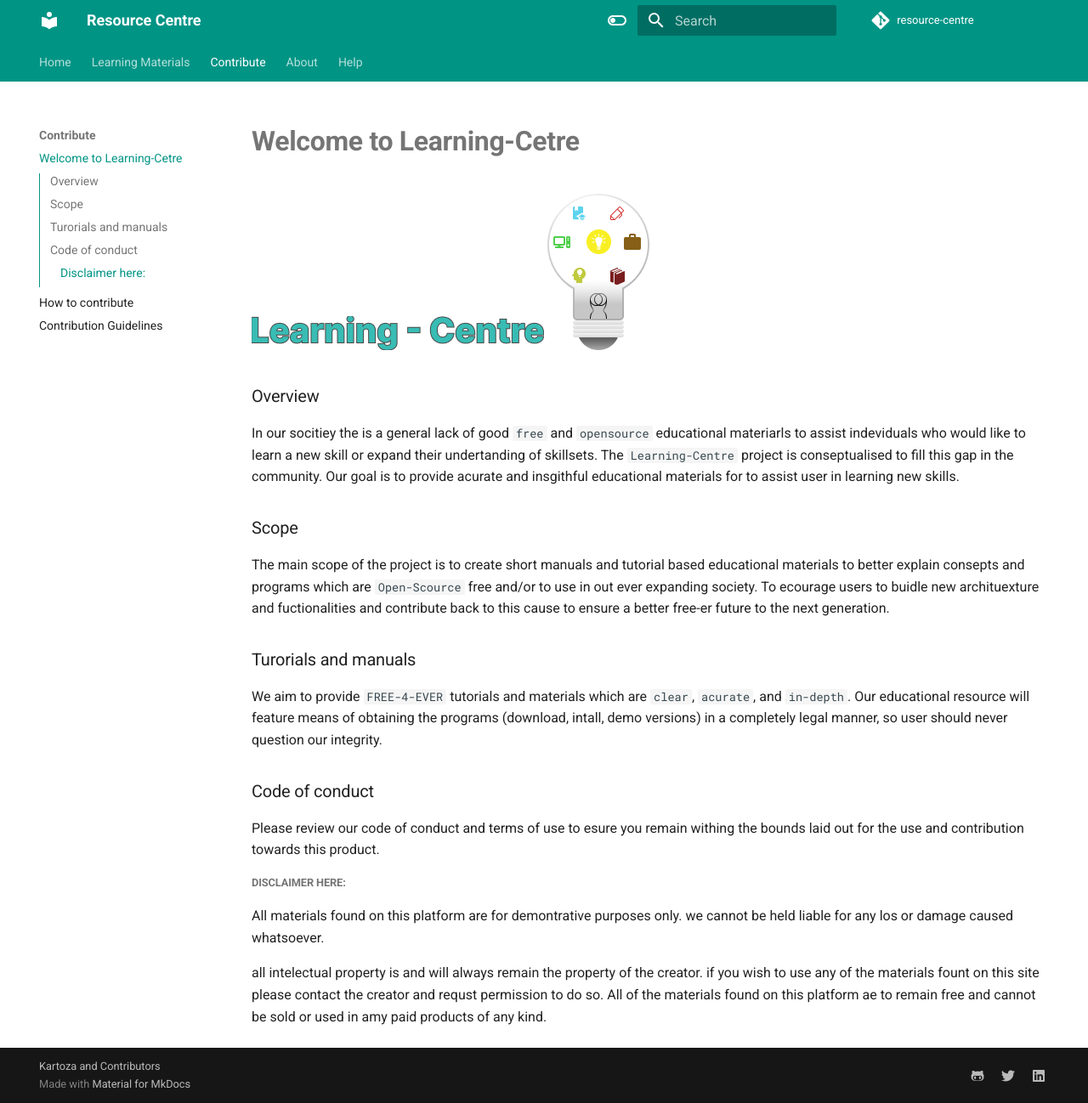
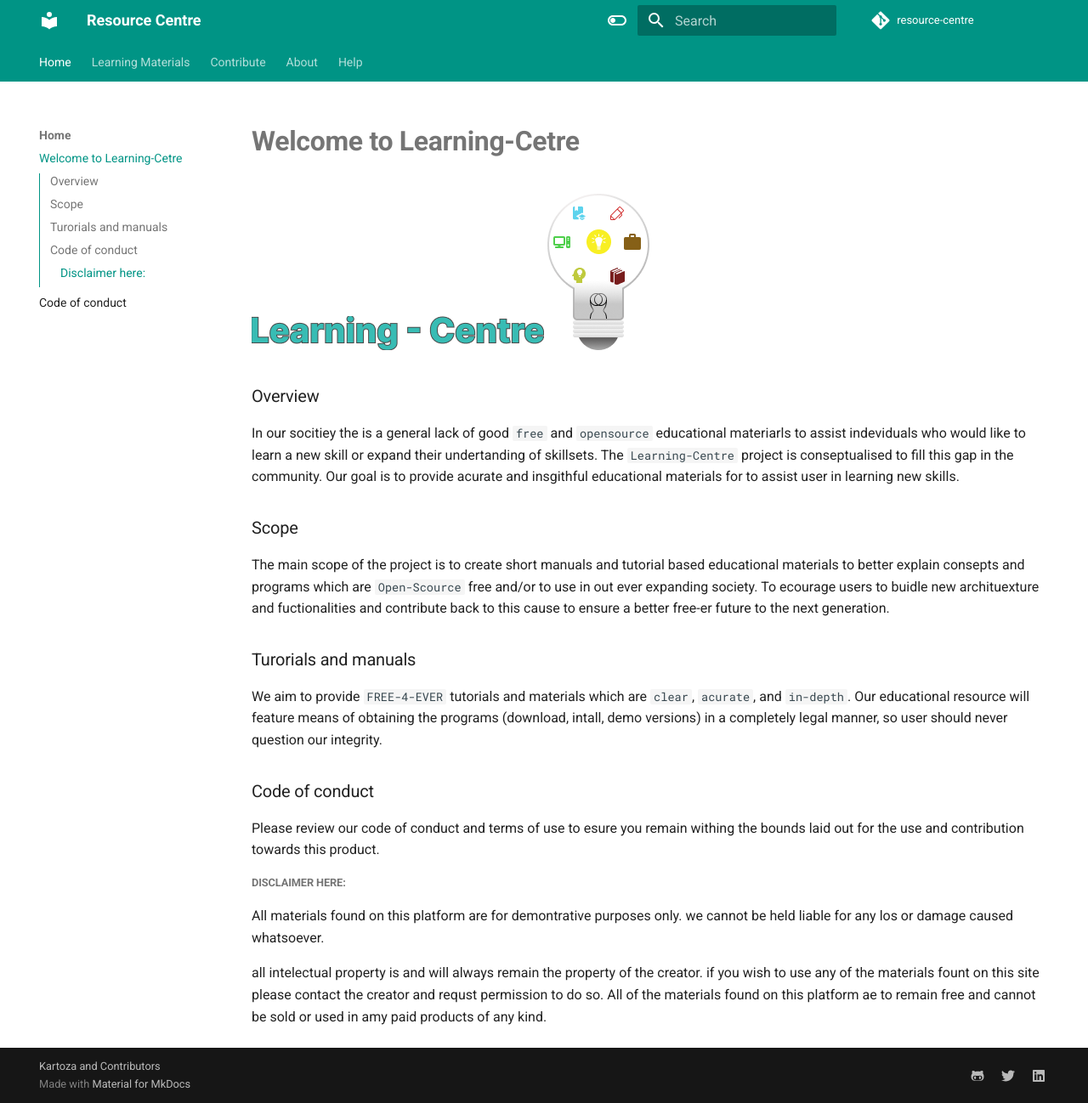
Before and after one commit to EliVolsch/resource-centre, an MkDocs documentation site: the page built from docs/src/index.md, in a window 1280 px wide and 1298 px high. Shown: the whole window at 85% size. Built offline with MkDocs 1.6.1 and Material for MkDocs 9.7.7, drawn with Linux system fonts in a browser that asks for light colours; comment, search, counter and statistics services are not loaded.

Commit message:
fixed nav

```diff
--- a/mkdocs.yml
+++ b/mkdocs.yml
@@ -78,17 +78,20 @@
 
 nav:
   - Home:
-      - /index.md # short intro on project here
+      - index.md # short intro on project here
+      - Code of conduct: about/codeofconduct.md
   - Learning Materials:
-      - /explore.md # this will be menu file with all courses
-      - Figma: /figma/index.md
-      - Mkdocs Materials: /mkdocs/index.md
+      - explore.md # this will be menu file with all courses
+      - Figma:
+          - materials/figma/index.md
+          - Fundamentals: materials/figma/fundamentals.md
+          - Getting started: materials/figma/getting-up.md
+      - Mkdocs Materials: materials/mkdocs/index.md
   - Contribute:
-      - index.md #Why should people contribute to this platform? Link contributors gh handles
-      - How to contribute: contribute.md
-      - Contribution Guidelines: guidelines.md
+      - /about/contributing.md #Why should people contribute to this platform? Link contributors gh handles
+      - Contribution Guidelines: about/guidelines.md
   - About:
       - /index.md
       - Terms of use: about/terms.md
       - License: about/license.md
-  - Help: help.md
+  - Help: /help.md
```
Also changed, not shown: docs/src/about/guidelines.md (added, +1 -0 lines).
